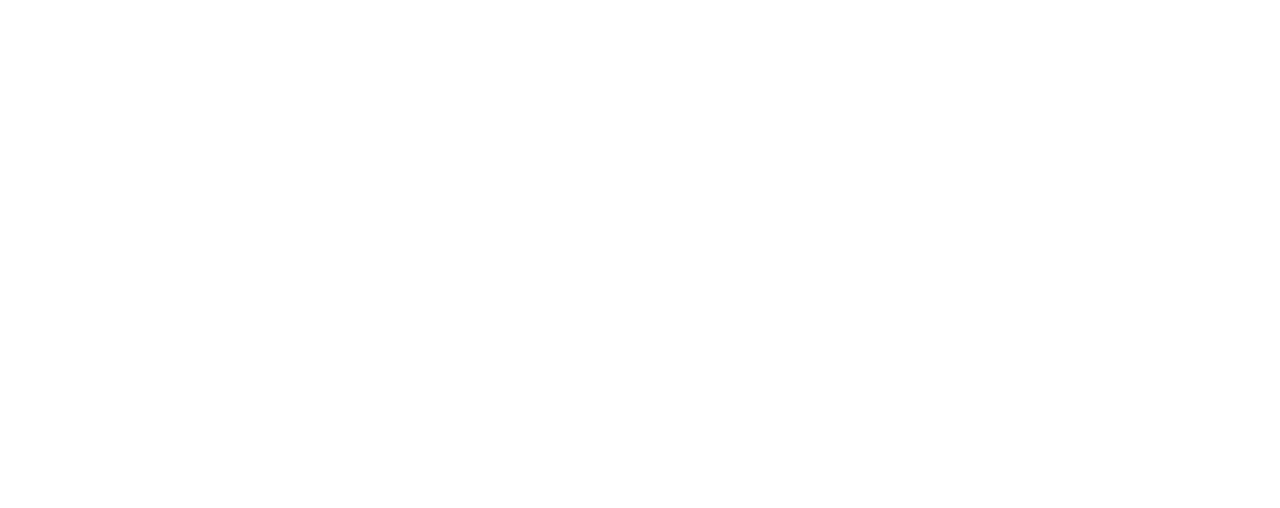
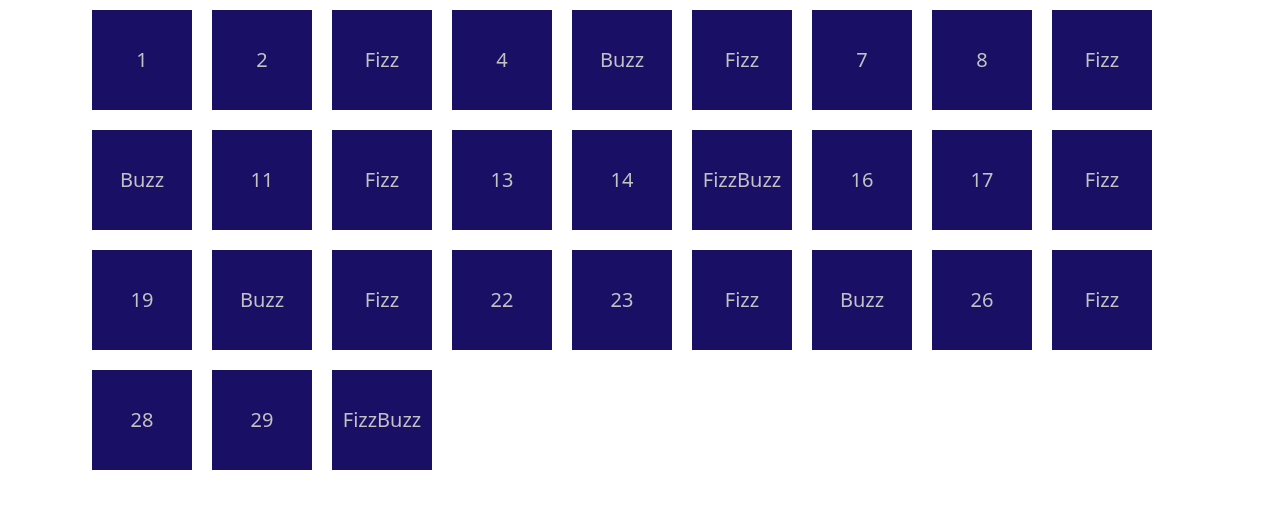
Before and after one commit to alessandrodaniello105/js-fizzbuzz, a plain HTML site: page index.html in a window 1280 px wide. Drawn offline with nearby package versions, Linux system fonts and the light colour scheme.

Commit message:
[add]: Fizz/Buzz/FizzBuzz condition

```diff
--- a/index.html
+++ b/index.html
@@ -4,11 +4,19 @@
   <meta charset="UTF-8">
   <meta name="viewport" content="width=device-width, initial-scale=1.0">
 
+  <link href="https://cdn.jsdelivr.net/npm/bootstrap@5.3.1/dist/css/bootstrap.min.css" rel="stylesheet" integrity="sha384-4bw+/aepP/YC94hEpVNVgiZdgIC5+VKNBQNGCHeKRQN+PtmoHDEXuppvnDJzQIu9" crossorigin="anonymous">
+  <script src="https://cdn.jsdelivr.net/npm/bootstrap@5.3.1/dist/js/bootstrap.bundle.min.js" integrity="sha384-HwwvtgBNo3bZJJLYd8oVXjrBZt8cqVSpeBNS5n7C8IVInixGAoxmnlMuBnhbgrkm" crossorigin="anonymous"></script>
+
+  <link rel="stylesheet" href="./style/style.css">
+
   <title>FizzBuzz</title>
 
 </head>
 <body>
 
+  <div class="container d-flex flex-wrap boxes">
+    <!-- <div class="box d-flex">1</div> -->
+  </div>
 
   <script src="./js/script.js"></script>
 </body>
--- a/js/script.js
+++ b/js/script.js
@@ -1 +1,31 @@
-console.log('Hello World!')
+const boxesContainer = document.querySelector('.boxes');
+let boxEl;
+
+console.log(boxEl)
+
+for (let i = 1; i <= 30; i++) {
+  console.log(i);
+  boxEl = document.createElement('div');
+  boxEl.classList.add('box');
+  boxEl.append(i);
+
+  if (i % 15 === 0) {
+
+    boxEl.innerHTML = '';
+    boxEl.append('FizzBuzz');
+
+  } else if (i % 5 === 0) {
+
+    boxEl.innerHTML = '';
+    boxEl.append('Buzz');
+
+  } else if ((i % 3 === 0)) {
+
+    boxEl.innerHTML = '';
+    boxEl.append('Fizz');
+
+  }
+
+  boxesContainer.append(boxEl);
+}
+// boxesContainer.append('boxEl');
--- /dev/null
+++ b/style/style.css
@@ -0,0 +1,17 @@
+* {
+  margin: 0;
+  padding: 0;
+  box-sizing: border-box;
+}
+
+.box {
+  display: flex;
+  justify-content: center;
+  align-items: center;
+  width: 100px;
+  height: 100px;
+  margin: 10px;
+  background-color: #190f65;
+  color: #c2c2c2;
+  font-size: 20px;
+}
```
